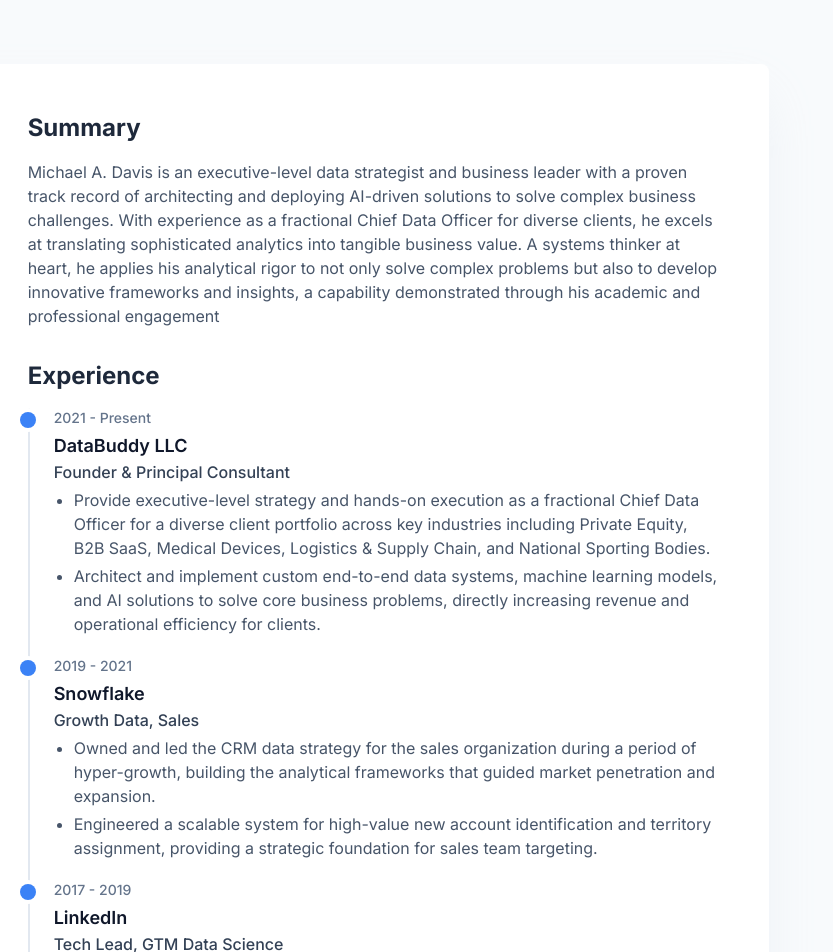
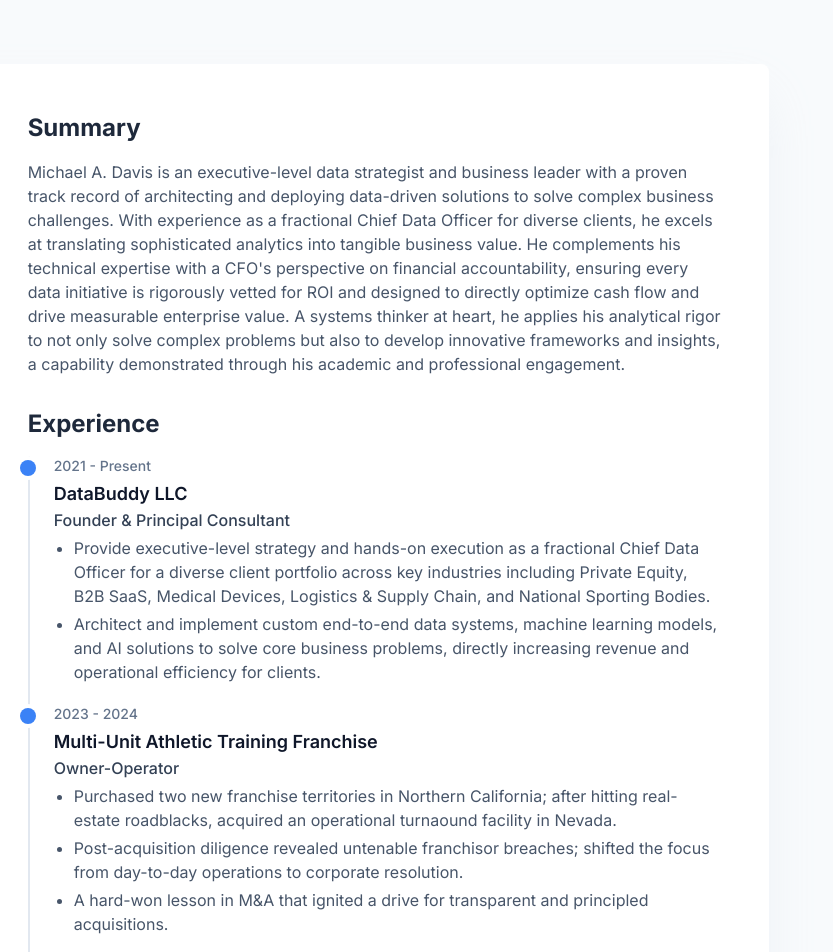
Before and after one commit to michaeladavis10/databuddy.us, a plain HTML site: page resume.html in a window 1280 px wide. Shown: the top 952 px of the page, 447-1280 px from the left. Drawn offline with nearby package versions, Linux system fonts and the light colour scheme.

Commit message:
updating resume

```diff
--- a/resume.html
+++ b/resume.html
@@ -166,11 +166,13 @@
                             not the loudest voice in the room. He is the quiet force who has already seen the entire
                             board, understood the problem at a level others have not, and designed the winning move.</p> -->
                         <p> Michael A. Davis is an executive-level data strategist and business leader with a proven track record
-                            of architecting and deploying AI-driven solutions to solve complex business challenges. With experience
+                            of architecting and deploying data-driven solutions to solve complex business challenges. With experience
                             as a fractional Chief Data Officer for diverse clients, he excels at translating sophisticated analytics
-                            into tangible business value. A systems thinker at heart, he applies his analytical rigor to not only
-                            solve complex problems but also to develop innovative frameworks and insights, a capability demonstrated
-                            through his academic and professional engagement
+                            into tangible business value. He complements his technical expertise with a CFO's perspective on financial
+                            accountability, ensuring every data initiative is rigorously vetted for ROI and designed to directly
+                            optimize cash flow and drive measurable enterprise value. A systems thinker at heart, he applies his
+                            analytical rigor to not only solve complex problems but also to develop innovative frameworks and insights,
+                            a capability demonstrated through his academic and professional engagement.
                         </p>
                     </div>
                 </section>
@@ -199,6 +201,20 @@
                                 <li>Architect and implement custom end-to-end data systems, machine learning models, and
                                     AI solutions to solve core business problems, directly increasing revenue and
                                     operational efficiency for clients.</li>
+                            </ul>
+                        </div>
+                        <!-- Job Item -->
+                        <div class="relative print:pl-4">
+                            <div
+                                class="absolute -left-[34px] top-1 h-4 w-4 rounded-full bg-blue-500 ring-4 ring-white print:hidden">
+                            </div>
+                            <p class="text-sm font-medium text-slate-500 print:text-xs">2023 - 2024</p>
+                            <h3 class="mt-1 text-lg font-semibold text-slate-900 print:text-sm">Multi-Unit Athletic Training Franchise</h3>
+                            <p class="font-medium text-slate-700 print:text-xs">Owner-Operator</p>
+                            <ul class="mt-1 list-disc list-outside pl-5 space-y-1 text-slate-600 print:text-xs print:leading-snug">
+                                <li>Purchased two new franchise territories in Northern California; after hitting real-estate roadblacks, acquired an operational turnaound facility in Nevada.</li>
+                                <li>Post-acquisition diligence revealed untenable franchisor breaches; shifted the focus from day-to-day operations to corporate resolution.</li>
+                                <li>A hard-won lesson in M&A that ignited a drive for transparent and principled acquisitions.</li>
                             </ul>
                         </div>
                         <!-- Job Item -->
@@ -399,6 +415,24 @@
                     </div>
                 </section>
 
+                <!-- Community Engagement -->
+                <section class="mt-8 print:mt-3">
+                    <h2
+                        class="text-2xl font-bold text-slate-800 print:text-lg print:border-b print:border-slate-300 print:pb-1">
+                        Community Engagement</h2>
+                    <div class="mt-4 space-y-4 print:mt-2 print:space-y-2">
+                        <div>
+                            <h3 class="text-lg font-semibold text-slate-900 print:text-sm">Habitat for Humanity</h3>
+                            <p class="font-medium text-slate-700 print:text-xs">Core Volunteer, Electrical Crew</p>
+                            <p class="mt-1 text-slate-600 print:text-xs print:leading-snug">
+                                The Sacramento chapter is one of the few Habitat chapters where electrical systems are installed by volunteers.
+                                We are monitored by a licensed electrician, but the hands-on work is done by volunteers.
+                                In 3 years on the team, I've wired over 20 homes, including the main electrical panel, all branch circuits, lighting, outlets, and switches.
+                            </p>
+                        </div>
+                    </div>
+                </section>
+
             </main>
         </div>
     </div>
```
